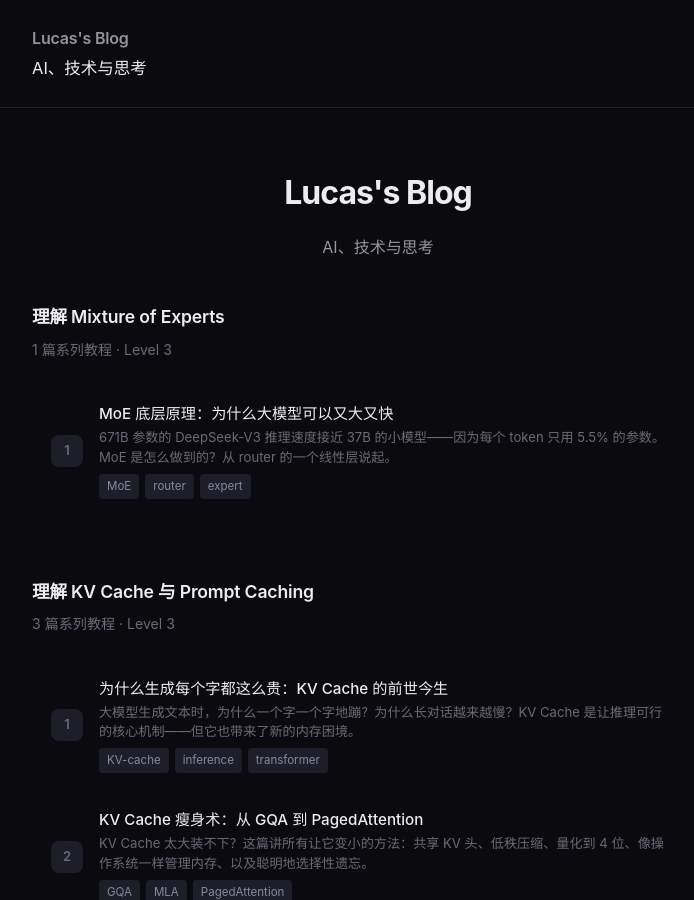
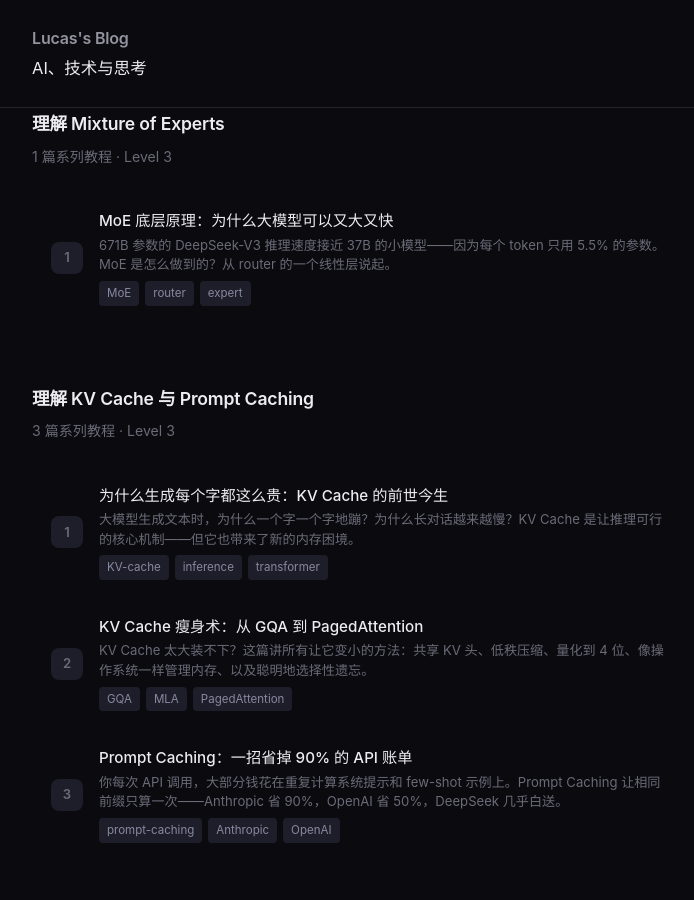
Before and after one commit to memoverflow/deep-research, a Jekyll site: the page built from index.md, in a window 1280 px wide and 900 px high. Shown: the whole window, without its empty margins (262-956 px from the left). Built offline with Jekyll 4.4.1, drawn with Linux system fonts in a browser that asks for light colours.

Commit message:
remove duplicate hero, keep header only

```diff
--- a/index.md
+++ b/index.md
@@ -3,10 +3,7 @@ layout: default
 title: Home
 ---
 
-<section class="hero">
-  <h1>Lucas's Blog</h1>
-  <p class="hero-desc">AI、技术与思考</p>
-</section>
+
 
 {% assign all_posts = site.research | sort: 'date' | reverse %}
 {% assign series_names = all_posts | map: 'series' | uniq %}
```
